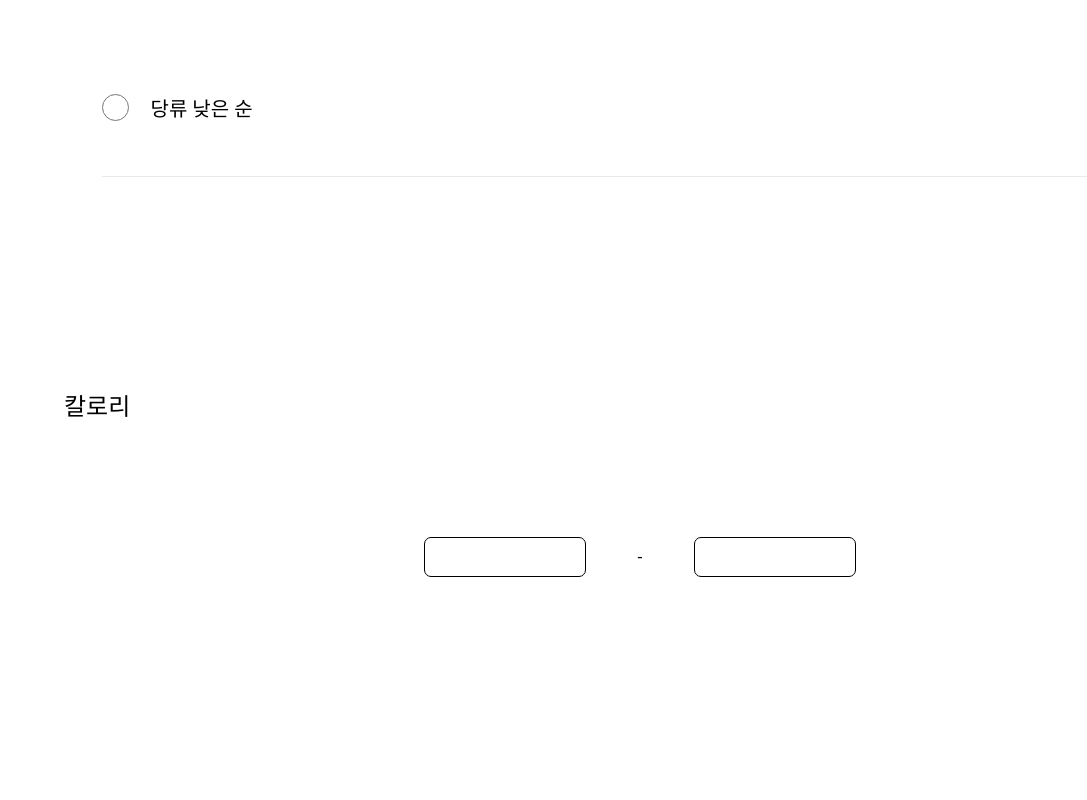
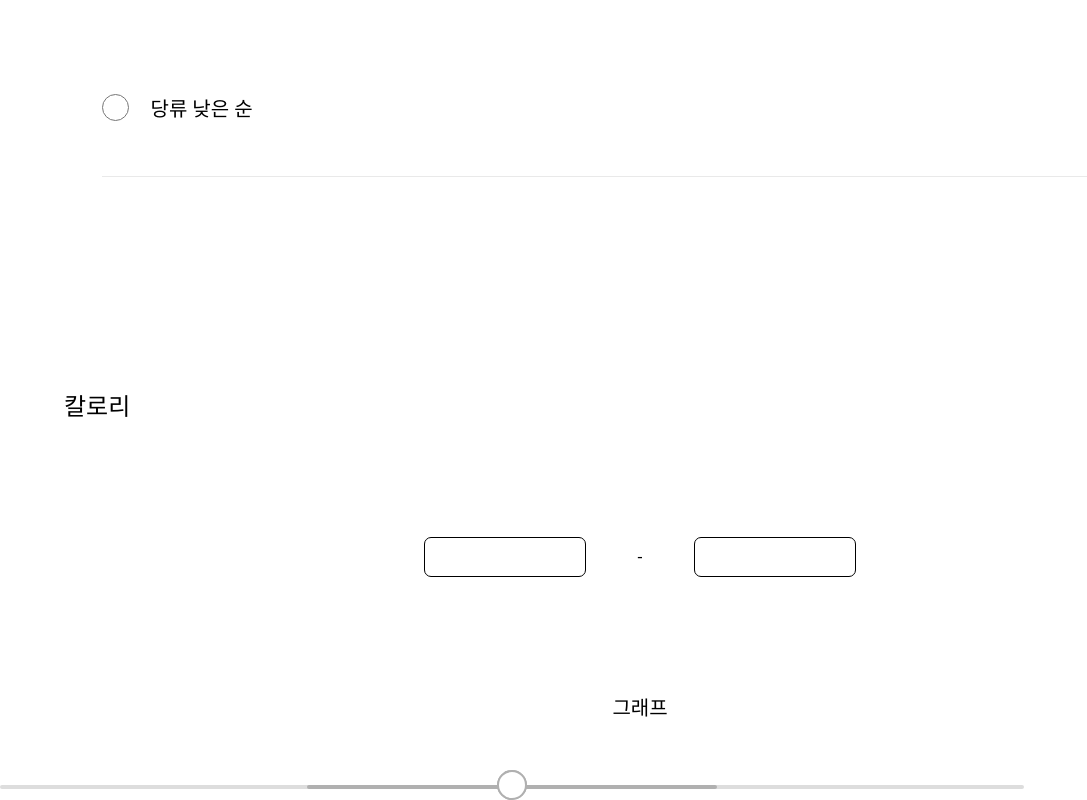
Before and after one commit to winterHomeWork/Frontend, a React (Create React App) app: page /Filter in a window 1280 px wide. Shown: the part 1235-2035 px from the top of the page, without its empty margins (0-1087 px from the left). Before the commit the page ends 1863 px from the top, so only its background shows below. Built offline with nearby package versions, Linux system fonts and the light colour scheme.

Commit message:
Add : 이 방법은 좀..

```diff
--- a/package.json
+++ b/package.json
@@ -12,6 +12,7 @@
     "@types/react-dom": "^18.0.0",
     "react": "^18.2.0",
     "react-dom": "^18.2.0",
+    "react-input-range": "^1.3.0",
     "react-router-dom": "^6.22.0",
     "react-scripts": "5.0.1",
     "styled-components": "^6.1.8",
--- a/src/pages/Filter/index.tsx
+++ b/src/pages/Filter/index.tsx
@@ -43,8 +43,18 @@ const Filter = () => {
           <S.CalorieInput type="number" placeholder="kcal" />-
           <S.CalorieInput type="number" placeholder="kcal" />
         </S.CalorieBox>
-        <S.CalorieGraph></S.CalorieGraph>
+        <S.CalorieGraph>
+          <S.GraphText>그래프</S.GraphText>
+        </S.CalorieGraph>
       </S.Calorie>
+
+      <S.FilterPriceSlide>
+        <S.FilterPriceSlideInner />
+      </S.FilterPriceSlide>
+      <S.FilterPriceRangeWrap>
+        <S.FilterPriceRangeMin type="range" />
+        <S.FilterPriceRangeMax type="range" />
+      </S.FilterPriceRangeWrap>
     </>
   );
 };
--- a/src/pages/Filter/style.ts
+++ b/src/pages/Filter/style.ts
@@ -120,4 +120,63 @@ export const CalorieInput = styled.input`
   padding-left: 12.5%;
 `;
 
-export const CalorieGraph = styled.div``;
+export const CalorieGraph = styled.div`
+  display: flex;
+  justify-content: center;
+  align-items: center;
+  flex-direction: column;
+  margin-bottom: 5%;
+`;
+
+export const GraphText = styled.p`
+  color: #000;
+  font-family: Pretendard;
+  font-size: 20px;
+  font-weight: 400;
+  margin-top: 5%;
+`;
+export const FilterPriceSlide = styled.div`
+  position: relative;
+  display: flex;
+  justify-content: center;
+  align-items: center;
+  height: 4px;
+  width: 80%;
+  border-radius: 10px;
+  background-color: #dddddd;
+`;
+
+export const FilterPriceSlideInner = styled.div`
+  position: absolute;
+  left: 30%;
+  right: 30%;
+  height: 4px;
+  border-radius: 10px;
+  background-color: #b0b0b0;
+`;
+
+export const FilterPriceRangeWrap = styled.div`
+  position: relative;
+`;
+
+export const FilterPriceRangeMin = styled.input`
+  position: absolute;
+  top: -8px;
+  height: 7px;
+  width: 80%;
+  -webkit-appearance: none;
+  background: none;
+  pointer-events: none;
+
+  &::-webkit-slider-thumb {
+    pointer-events: auto;
+    height: 30px;
+    width: 30px;
+    border-radius: 50%;
+    border: 2px solid #b0b0b0;
+    background-color: white;
+    -webkit-appearance: none;
+  }
+`;
+
+export const FilterPriceRangeMax = styled(FilterPriceRangeMin)``;
```
Also changed, not shown: 1 other file (tests, documents, lock files or other folders).
